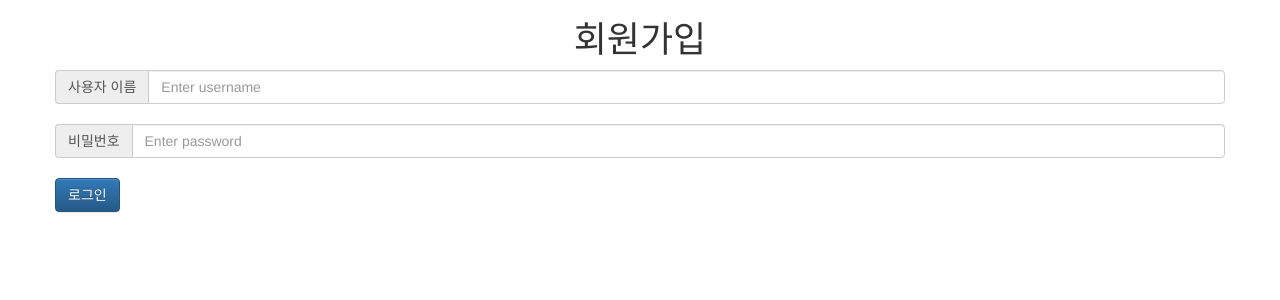
After one commit to sjoh0704/Python-Study, a Django app: page /fcuser/login/ in a window 1280 px wide. The commit adds this page. Shown: the top 300 px of the page. Run offline with Django 3.2, Linux system fonts and the light colour scheme; parts of the project's set-up code (start-up, migrations or seed data) failed here and were passed over; some libraries are stand-ins or nearby versions.

Commit message:
made login page

```diff
--- a/web_basic/django_basic/community/community/urls.py
+++ b/web_basic/django_basic/community/community/urls.py
@@ -16,8 +16,9 @@ Including another URLconf
 from django.contrib import admin
 from django.urls import path
 from django.urls.conf import include
-
+from ..fcuser.views import home
 urlpatterns = [
     path('admin/', admin.site.urls),
-    path('fcuser/', include('fcuser.urls'))
+    path('fcuser/', include('fcuser.urls')),
+    path('/', home)
 ]
--- /dev/null
+++ b/web_basic/django_basic/community/fcuser/templates/login.html
@@ -0,0 +1,65 @@
+<!DOCTYPE html>
+<html lang="en">
+  <head>
+    <meta charset="UTF-8" />
+    <meta http-equiv="X-UA-Compatible" content="IE=edge" />
+    <meta name="viewport" content="width=device-width, initial-scale=1.0" />
+    <!-- 합쳐지고 최소화된 최신 CSS -->
+    <link
+      rel="stylesheet"
+      href="https://maxcdn.bootstrapcdn.com/bootstrap/3.3.2/css/bootstrap.min.css"
+    />
+
+    <!-- 부가적인 테마 -->
+    <link
+      rel="stylesheet"
+      href="https://maxcdn.bootstrapcdn.com/bootstrap/3.3.2/css/bootstrap-theme.min.css"
+    />
+
+    <!-- 합쳐지고 최소화된 최신 자바스크립트 -->
+    <script src="https://maxcdn.bootstrapcdn.com/bootstrap/3.3.2/js/bootstrap.min.js"></script>
+
+    <title>Document</title>
+  </head>
+  <body>
+    <div class="container">
+      <div class="row">
+        <div class="col-12">
+          <h1 class="text-center mt-5">회원가입</h1>
+        </div>
+      </div>
+      <div class="row">
+        <div class="col-12">{{error}}</div>
+      </div>
+      <div class="row">
+        <div class="col-12">
+          <form action="" method="post">
+            {%csrf_token%}
+            <div class="input-group">
+              <span class="input-group-addon" id="username">사용자 이름</span>
+              <input
+                type="text"
+                class="form-control"
+                placeholder="Enter username"
+                name="username"
+              />
+            </div>
+            <br />
+            <div class="input-group">
+              <span class="input-group-addon" id="password">비밀번호</span>
+              <input
+                type="text"
+                class="form-control"
+                placeholder="Enter password"
+                name="password"
+              />
+            </div>
+            <br />
+            <button type="submit" class="btn btn-primary">로그인</button>
+            <br />
+          </form>
+        </div>
+      </div>
+    </div>
+  </body>
+</html>
--- a/web_basic/django_basic/community/fcuser/templates/register.css
+++ /dev/null
@@ -1,3 +0,0 @@
-.aaa {
-  color: red;
-}
--- a/web_basic/django_basic/community/fcuser/templates/register.html
+++ b/web_basic/django_basic/community/fcuser/templates/register.html
@@ -6,7 +6,7 @@
     <meta name="viewport" content="width=device-width, initial-scale=1.0">
     <!-- 합쳐지고 최소화된 최신 CSS -->
     <link rel="stylesheet" href="https://maxcdn.bootstrapcdn.com/bootstrap/3.3.2/css/bootstrap.min.css">
-    <link rel="stylesheet" href="./register.css">
+
     <!-- 부가적인 테마 -->
     <link rel="stylesheet" href="https://maxcdn.bootstrapcdn.com/bootstrap/3.3.2/css/bootstrap-theme.min.css">
 
--- a/web_basic/django_basic/community/fcuser/urls.py
+++ b/web_basic/django_basic/community/fcuser/urls.py
@@ -2,5 +2,5 @@ from django.urls import path
 from . import views
 urlpatterns = [
     path('register/', views.register),
-
+    path('login/', views.login)
 ]
--- a/web_basic/django_basic/community/fcuser/views.py
+++ b/web_basic/django_basic/community/fcuser/views.py
@@ -1,7 +1,27 @@
 from django.shortcuts import render
 from . import models
 from django.http import HttpResponse
-from django.contrib.auth.hashers import make_password
+from django.contrib.auth.hashers import make_password, check_password
+
+
+def login(request):
+    if request.method == "GET":
+        return render(request, 'login.html')
+    elif request.method == "POST":
+        un = request.POST.get("username", None)
+        pw = request.POST.get("password", None)
+        res_data = {}
+        if not(un and pw):
+            res_data["error"] = "항목입력이 필요합니다."
+        else:
+            fcuser = models.Fcuser.objects.get(username=un)
+            print(fcuser.password)
+            if check_password(pw, fcuser.password):
+                pass
+            else:
+                res_data["error"] = "비밀번호가 다릅니다."
+
+        return render(request, 'login.html', res_data)
 
 
 def register(request):
```
Also changed, not shown: web_basic/django_basic/community/db.sqlite3.
